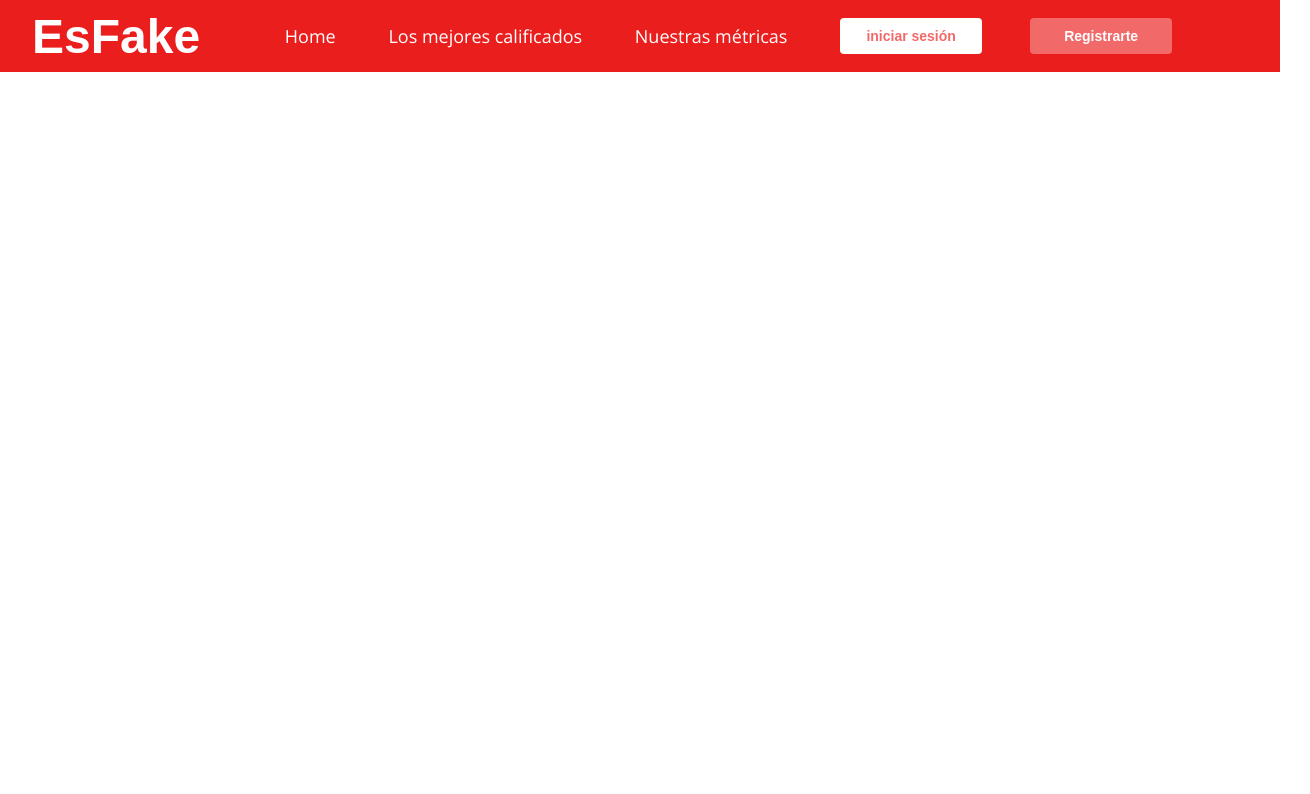
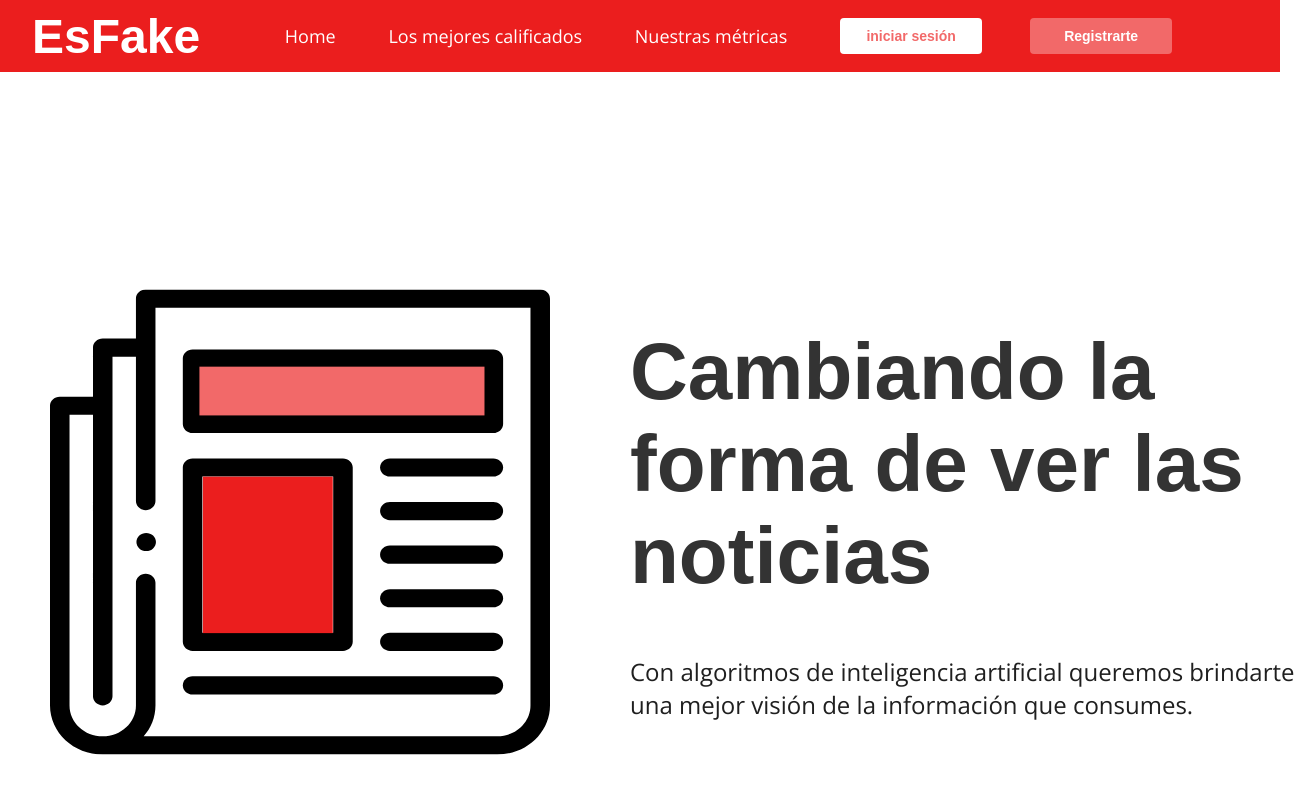
Before and after one commit to MikeMV97/esFakeFrontend, a Next.js app: page / in a window 1280 px wide. Shown: the top 794 px of the page, 1310 px wide, since content can reach past the window. Built offline with nearby package versions, Linux system fonts and the light colour scheme; a web font is replaced by a local one.

Commit message:
:sparkles: Adding Hero

```diff
--- /dev/null
+++ b/components/Hero/Hero.js
@@ -0,0 +1,17 @@
+import { HeroGrid } from './styles'
+import Image from 'next/image';
+
+export const Hero = () => (
+    <HeroGrid>
+        <Image
+            src="/newspaper_icon.svg"
+            alt="newspaper icon"
+            width={500}
+            height={500}
+        />
+        <div>
+            <h1>Cambiando la forma de ver las noticias</h1>
+            <p>Con algoritmos de inteligencia artificial queremos brindarte una mejor visión de la información que consumes.</p>
+        </div>
+    </HeroGrid>
+)
--- /dev/null
+++ b/components/Hero/styles.js
@@ -0,0 +1,17 @@
+import styled from 'styled-components';
+
+export const HeroGrid = styled.div`
+  margin: 200px auto 0px;
+  display: grid;
+  max-width: 1180px;
+  grid-template-columns: 500px 680px;
+  column-gap: 80px;
+
+  h1 {
+      font-size: 80px;
+  }
+
+  p {
+      font-size: 24px;
+  }
+`;
--- a/pages/index.js
+++ b/pages/index.js
@@ -1,9 +1,12 @@
 import { Navbar } from '../components/Navbar/Navbar'
+import { Hero } from '../components/Hero/Hero'
+
 
 
 const HomePage = () => (
     <>
         <Navbar />
+        <Hero />
     </>
 )
 
```
Also changed, not shown: public/newspaper_icon.svg (renamed from img/newspaper_icon.svg).
